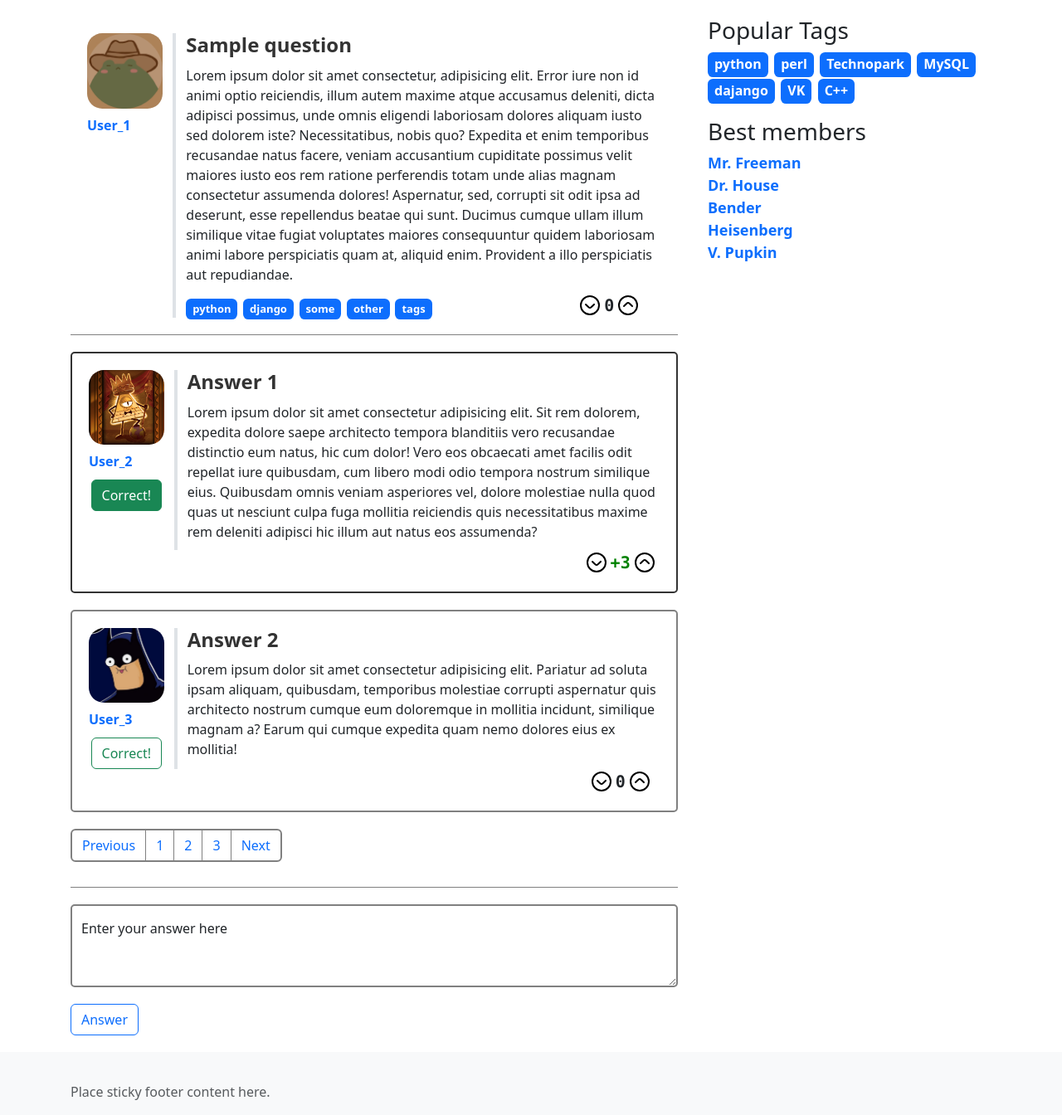
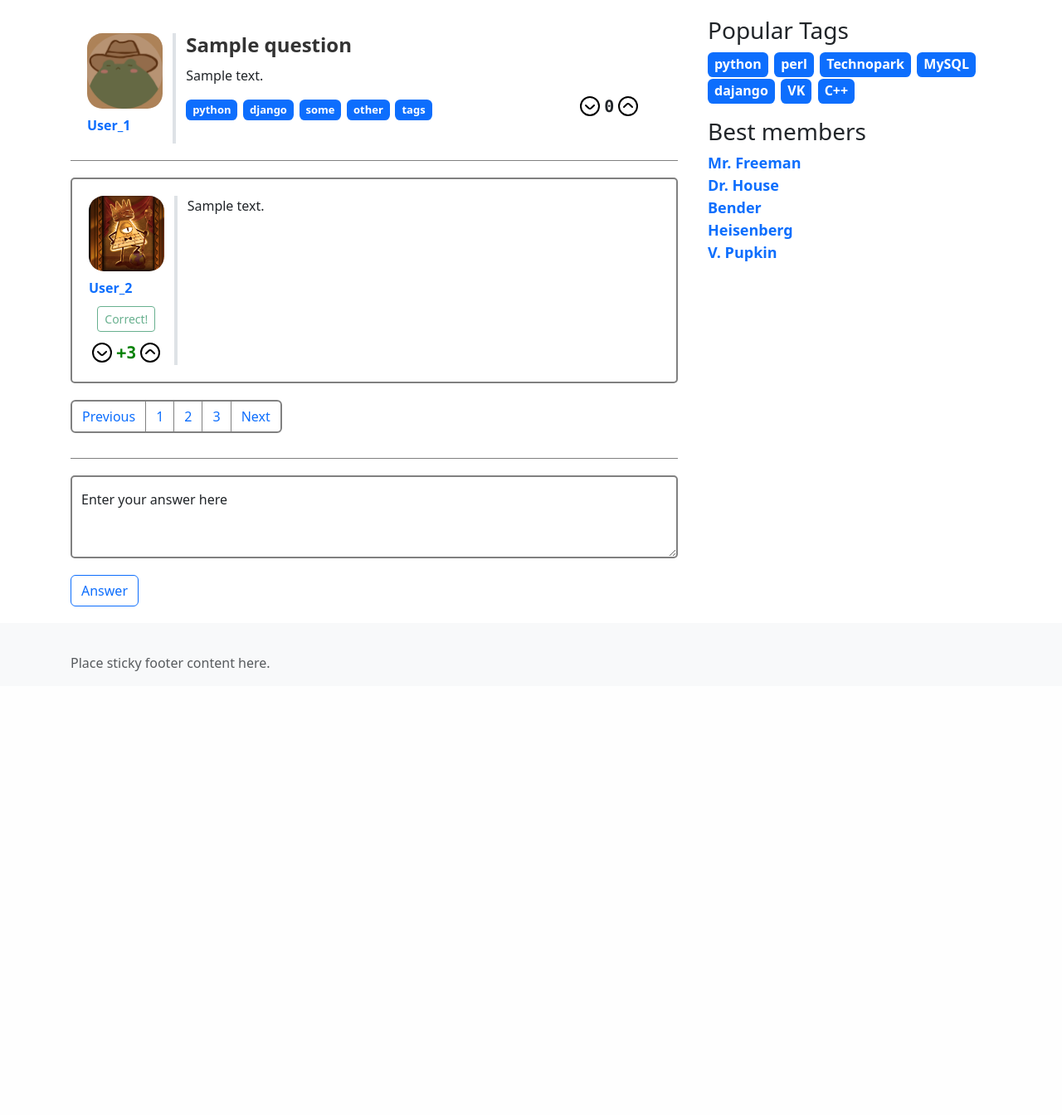
Before and after one commit to TheVovchenskiy/askme, a Django app: template AskMe/templates/question.html in a window 1280 px wide. Shown: the part 64-1408 px from the top of the page at 83% size. After the commit the page ends 873 px from the top, so only its background shows below. Run offline with Django 3.2, Linux system fonts and the light colour scheme; the template is opened without the code that fills it: most values are stand-ins (such as "Sample title", 1, 10 or a date in 2020); some libraries are stand-ins or nearby versions.

Commit message:
Added answer-item for listing answers

```diff
--- a/AskMe/askme/views.py
+++ b/AskMe/askme/views.py
@@ -20,9 +20,12 @@ def index(request):
 
 
 def question(request, questionID):
-    # TODO сделать проверку на значение questionID
+    if questionID > len(models.QUESTIONS) - 1:
+        questionID = len(models.QUESTIONS) - 1
+
     context = {
         "question": models.QUESTIONS[questionID],
+        "answers": models.ANSWERS,
         "user": models.USER,
     }
     return render(request, 'question.html', context)
--- a/AskMe/static/css/style.css
+++ b/AskMe/static/css/style.css
@@ -141,7 +141,28 @@ nav .container {
   padding-bottom: 10px;
 }
 
-.icon {
+.answer-votes {
+  margin-top: 10px;
+}
+
+.vote-count {
+  margin-left: 5px;
+  margin-right: 5px;
+}
+
+.vote-count-positive {
+  color: green !important;
+}
+
+.vote-count-negative {
+  color: red !important;
+}
+
+.answers-count {
+  margin-left: 5px;
+}
+
+.icon-container {
   width: auto;
   text-align: center;
   align-content: center;
@@ -200,23 +221,6 @@ tag:hover {
 
 .no-underline {
   text-decoration: none;
-}
-
-.vote-count {
-  margin-left: 5px;
-  margin-right: 5px;
-}
-
-.vote-count-positive {
-  color: green !important;
-}
-
-.vote-count-negative {
-  color: red !important;
-}
-
-.answers-count {
-  margin-left: 5px;
 }
 
 .popular-tags tag {
--- /dev/null
+++ b/AskMe/templates/inc/answer-item.html
@@ -0,0 +1,40 @@
+{% load static %}
+<!-- Answer -->
+<div class="answer {% if answer.correct %}answer-accept{% endif %}">
+  <div class="row">
+    <div class="col-2 border-end border-4">
+      <!-- Avatar -->
+      <a href="#">
+        <div class="question-avatar">
+          <div>
+            <img src="{% static "img/avatars/avatar-2.jpg" %}" alt="Avatar" />
+          </div>
+        </div>
+      </a>
+      <!-- Username -->
+      <div class="username">
+        <a href="#">User_2</a>
+      </div>
+      <div class="accept-answer-btn">
+        <!-- Accept btn -->
+        <input type="checkbox" class="btn-check" id="btn-accept" autocomplete="off"
+          {% if answer.correct %}checked{% endif %} {% comment %}fsfsf {% endcomment %}
+          {% if not user.status %}disabled{% endif %} />
+        <label class="btn btn-outline-success btn-sm" for="btn-accept">
+          Correct!
+        </label>
+      </div>
+      <!-- Votes -->
+      <div class="icon-container answer-votes">
+        <span class="align-middle text-middle"><a href="#">
+            <img src="{% static "img/svg/vote-down-icon.svg" %}" alt="down" class="img-icon" /></a><span
+            class="vote-count vote-count-positive fw-bold text-dark font-monospace fs-5 align-middle">+3</span><a
+            href="#"><img src="{% static "img/svg/vote-up-icon.svg" %}" alt="up" class="img-icon" /></a></span>
+      </div>
+    </div>
+    <div class="col-10">
+      <!-- Question text -->
+      <div class="question-text">{{ answer.text }}</div>
+    </div>
+  </div>
+</div>
--- a/AskMe/templates/question.html
+++ b/AskMe/templates/question.html
@@ -9,12 +9,13 @@
   <div class="row">
     <div class="col-2 border-end border-4">
       <!-- Avatar -->
-      <a href="#"
-        ><div class="question-avatar">
+      <a href="#">
+        <div class="question-avatar">
           <div>
             <img src="{% static "img/avatars/avatar-1.jpg" %}" alt="Avatar" />
-          </div></div
-      ></a>
+          </div>
+        </div>
+      </a>
       <!-- Username -->
       <div class="username">
         <a href="#">User_1</a>
@@ -25,46 +26,35 @@
       <h2 class="question-title"> {{question.title}} </h2>
       <!-- Question text -->
       <div class="question-text">
-        Lorem ipsum dolor sit amet consectetur, adipisicing elit. Error iure non
-        id animi optio reiciendis, illum autem maxime atque accusamus deleniti,
-        dicta adipisci possimus, unde omnis eligendi laboriosam dolores aliquam
-        iusto sed dolorem iste? Necessitatibus, nobis quo? Expedita et enim
-        temporibus recusandae natus facere, veniam accusantium cupiditate
-        possimus velit maiores iusto eos rem ratione perferendis totam unde
-        alias magnam consectetur assumenda dolores! Aspernatur, sed, corrupti
-        sit odit ipsa ad deserunt, esse repellendus beatae qui sunt. Ducimus
-        cumque ullam illum similique vitae fugiat voluptates maiores
-        consequuntur quidem laboriosam animi labore perspiciatis quam at,
-        aliquid enim. Provident a illo perspiciatis aut repudiandae.
+        {{ question.text }}
       </div>
       <div class="row">
         <!-- Tags -->
         <div class="col-9 tags">
-          <a href="#" class="no-underline"><tag>python</tag></a>
-          <a href="#" class="no-underline"><tag>django</tag></a>
-          <a href="#" class="no-underline"><tag>some</tag></a>
-          <a href="#" class="no-underline"><tag>other</tag></a>
-          <a href="#" class="no-underline"><tag>tags</tag></a>
+          <a href="#" class="no-underline">
+            <tag>python</tag>
+          </a>
+          <a href="#" class="no-underline">
+            <tag>django</tag>
+          </a>
+          <a href="#" class="no-underline">
+            <tag>some</tag>
+          </a>
+          <a href="#" class="no-underline">
+            <tag>other</tag>
+          </a>
+          <a href="#" class="no-underline">
+            <tag>tags</tag>
+          </a>
         </div>
 
         <!-- Votes -->
         <div class="col-3">
-          <div class="icon">
-            <span class="align-middle text-middle"
-              ><a href="#"
-                ><img
-                  src="{% static "img/svg/vote-down-icon.svg" %}"
-                  alt="down"
-                  class="img-icon" /></a
-              ><span
-                class="vote-count fw-bold text-dark font-monospace fs-5 align-middle"
-                >0</span
-              ><a href="#"
-                ><img
-                  src="{% static "img/svg/vote-up-icon.svg" %}"
-                  alt="up"
-                  class="img-icon" /></a
-            ></span>
+          <div class="icon-container">
+            <span class="align-middle text-middle"><a href="#"><img src="{% static "img/svg/vote-down-icon.svg" %}"
+                  alt="down" class="img-icon" /></a><span
+                class="vote-count fw-bold text-dark font-monospace fs-5 align-middle">0</span><a href="#"><img
+                  src="{% static "img/svg/vote-up-icon.svg" %}" alt="up" class="img-icon" /></a></span>
           </div>
         </div>
       </div>
@@ -72,149 +62,14 @@
   </div>
 </div>
 
-<!-- Answer 1 -->
-<div class="answer answer-accept">
-  <div class="row">
-    <div class="col-2 border-end border-4">
-      <!-- Avatar -->
-      <a href="#"
-        ><div class="question-avatar">
-          <div>
-            <img src="{% static "img/avatars/avatar-2.jpg" %}" alt="Avatar" />
-          </div></div
-      ></a>
+{% for answer in answers %}
+{% include "inc/answer-item.html" %}
+{% endfor %}
 
-      <!-- Username -->
-      <div class="username">
-        <a href="#">User_2</a>
-      </div>
-      <div class="accept-answer-btn">
-        <!-- Accept btn -->
-        <input
-          type="checkbox"
-          class="btn-check"
-          id="btn-check-outlined-User_2"
-          autocomplete="off"
-          checked
-        />
-        <label class="btn btn-outline-success" for="btn-check-outlined-User_2"
-          >Correct!</label
-        ><br />
-      </div>
-    </div>
-    <div class="col-10">
-      <!-- Title -->
-      <h2 class="question-title">Answer 1</h2>
-      <!-- Question text -->
-      <div class="question-text">
-        Lorem ipsum dolor sit amet consectetur adipisicing elit. Sit rem
-        dolorem, expedita dolore saepe architecto tempora blanditiis vero
-        recusandae distinctio eum natus, hic cum dolor! Vero eos obcaecati amet
-        facilis odit repellat iure quibusdam, cum libero modi odio tempora
-        nostrum similique eius. Quibusdam omnis veniam asperiores vel, dolore
-        molestiae nulla quod quas ut nesciunt culpa fuga mollitia reiciendis
-        quis necessitatibus maxime rem deleniti adipisci hic illum aut natus eos
-        assumenda?
-      </div>
-    </div>
-  </div>
-  <div class="row">
-    <!-- Votes -->
-    <div class="col-10"></div>
-    <div class="col-2">
-      <div class="icon">
-        <span class="align-middle text-middle"
-          ><a href="#"
-            ><img
-              src="{% static "img/svg/vote-down-icon.svg" %}"
-              alt="down"
-              class="img-icon" /></a
-          ><span
-            class="vote-count vote-count-positive fw-bold text-dark font-monospace fs-5 align-middle"
-            >+3</span
-          ><a href="#"
-            ><img
-              src="{% static "img/svg/vote-up-icon.svg" %}"
-              alt="up"
-              class="img-icon" /></a
-        ></span>
-      </div>
-    </div>
-  </div>
-</div>
-
-<!-- Answer 2 -->
-<div class="answer">
-  <div class="row">
-    <div class="col-2 border-end border-4">
-      <!-- Avatar -->
-      <a href="#"
-        ><div class="question-avatar">
-          <div>
-            <img src="{% static "img/avatars/avatar-3.jpg" %}" alt="Avatar" />
-          </div></div
-      ></a>
-
-      <!-- Username -->
-      <div class="username">
-        <a href="#">User_3</a>
-      </div>
-      <div class="accept-answer-btn">
-        <!-- Accept btn -->
-        <input
-          type="checkbox"
-          class="btn-check"
-          id="btn-check-outlined-User_3"
-          autocomplete="off"
-        />
-        <label class="btn btn-outline-success" for="btn-check-outlined-User_3"
-          >Correct!</label
-        ><br />
-      </div>
-    </div>
-    <div class="col-10">
-      <!-- Title -->
-      <h2 class="question-title">Answer 2</h2>
-      <!-- Question text -->
-      <div class="question-text">
-        Lorem ipsum dolor sit amet consectetur adipisicing elit. Pariatur ad
-        soluta ipsam aliquam, quibusdam, temporibus molestiae corrupti
-        aspernatur quis architecto nostrum cumque eum doloremque in mollitia
-        incidunt, similique magnam a? Earum qui cumque expedita quam nemo
-        dolores eius ex mollitia!
-      </div>
-    </div>
-  </div>
-  <div class="row">
-    <!-- Votes -->
-    <div class="col-10"></div>
-    <div class="col-2">
-      <div class="icon">
-        <span class="align-middle text-middle"
-          ><a href="#"
-            ><img
-              src="{% static "img/svg/vote-down-icon.svg" %}"
-              alt="down"
-              class="img-icon" /></a
-          ><span
-            class="vote-count fw-bold text-dark font-monospace fs-5 align-middle"
-            >0</span
-          ><a href="#"
-            ><img
-              src="{% static "img/svg/vote-up-icon.svg" %}"
-              alt="up"
-              class="img-icon" /></a
-        ></span>
-      </div>
-    </div>
-  </div>
-</div>
 <!-- Pagination -->
 <ul class="pagination">
   <li class="page-item">
-    <a class="page-link page-link-border page-link-border-previous" href="#"
-      >Previous</a
-    >
+    <a class="page-link page-link-border page-link-border-previous" href="#">Previous</a>
   </li>
   <li class="page-item">
     <a class="page-link page-link-border" href="#">1</a>
@@ -226,21 +81,15 @@
     <a class="page-link page-link-border" href="#">3</a>
   </li>
   <li class="page-item">
-    <a class="page-link page-link-border page-link-border-next" href="#"
-      >Next</a
-    >
+    <a class="page-link page-link-border page-link-border-next" href="#">Next</a>
   </li>
 </ul>
 
 <!-- Answer form -->
 <div class="answer-form">
   <div class="form-floating">
-    <textarea
-      class="form-control form"
-      placeholder="Enter your answer here"
-      id="your-answer"
-      style="height: 100px"
-    ></textarea>
+    <textarea class="form-control form" placeholder="Enter your answer here" id="your-answer"
+      style="height: 100px"></textarea>
     <label for="your-answer">Enter your answer here</label>
     <button type="button" class="btn btn-outline-primary answer-btn">
       Answer
```
Also changed, not shown: AskMe/askme/models.py (+9 -1 lines), AskMe/templates/inc/question-item.html (+32 -44 lines).
